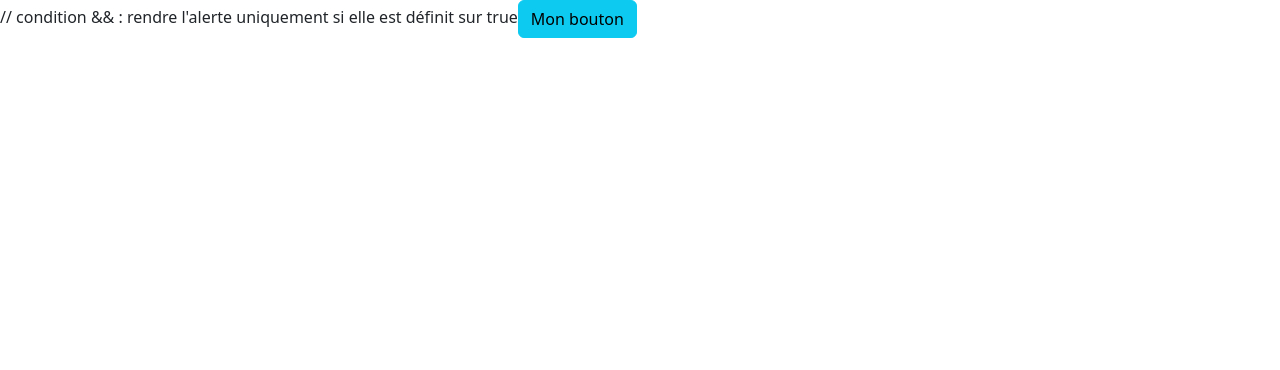
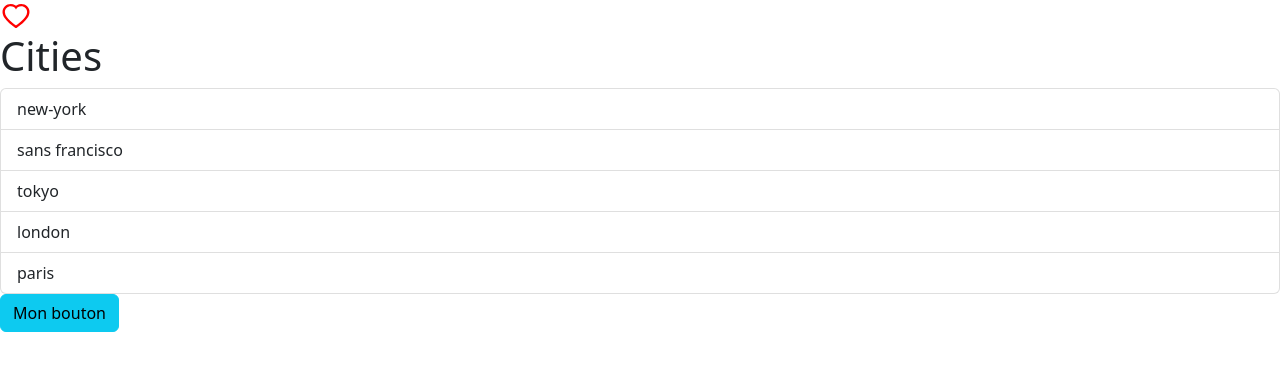
Before and after one commit to MrTuttle/react-app, a React (Vite) app: page / in a window 1280 px wide. Shown: the top 370 px of the page. Built offline with nearby package versions, Linux system fonts and the light colour scheme.

Commit message:
go to build a form

```diff
--- a/package.json
+++ b/package.json
@@ -11,7 +11,8 @@
   "dependencies": {
     "bootstrap": "^5.2.3",
     "react": "^18.2.0",
-    "react-dom": "^18.2.0"
+    "react-dom": "^18.2.0",
+    "react-icons": "^4.9.0"
   },
   "devDependencies": {
     "@types/react": "^18.0.27",
--- a/src/App.tsx
+++ b/src/App.tsx
@@ -1,14 +1,28 @@
 import { useState } from "react";
+import ListGroup from "./components/ListGroup";
+
 import Button from "./components/Button";
 import Alert from "./components/Alert";
+import Like from './components/Like';
 
 
 function App() {
   // state hook return a array of two states
   const [alertVisible, setAlertVisibility] = useState(false);
+  let items = ["new-york", "sans francisco", "tokyo", "london", "paris"];
+  const handleSelectItem = (item: string) => {
+    console.log(item);
+  }
   return (
+    <>
       <div>
-      // condition && : rendre l'alerte uniquement si elle est définit sur true
+        <Like onClick={ (toggle) => console.log('clicked') }/>
+
+      </div>
+      <div>
+        <ListGroup items={items} heading={"Cities"} onSelectItem={handleSelectItem} />
+      </div>
+      <div>
         { alertVisible && <Alert onClose={() => setAlertVisibility(false)}>Mon alerte</Alert>}
         {console.log(`alertVisible = ${alertVisible}`)}
         {console.log(`setAlertVisibility = ${setAlertVisibility}`)}
@@ -17,6 +31,7 @@ function App() {
 
         <Button onClick={() => setAlertVisibility(true)}>Mon bouton</Button>
       </div>
+    </>
   )
 }
 
--- /dev/null
+++ b/src/components/Like.tsx
@@ -0,0 +1,19 @@
+import { useState } from "react";
+import { AiOutlineHeart, AiFillHeart } from "react-icons/ai";
+
+interface Props {
+  onClick: () => void;
+
+}
+
+const Like = ({onClick}: Props) => {
+  const [status, setStatus] = useState(true);
+  const toggle = () => {
+    setStatus(!status);
+    onClick();
+  }
+  if (status) return <AiOutlineHeart color="red" size="2rem" onClick={toggle}/>;
+  return <AiFillHeart size="2rem" onClick={toggle}/>;
+};
+
+export default Like;
```
Also changed, not shown: src/components/form.tsx (added), 1 other file (tests, documents, lock files or other folders). Lines whose indentation alone changed are shown as unchanged.
